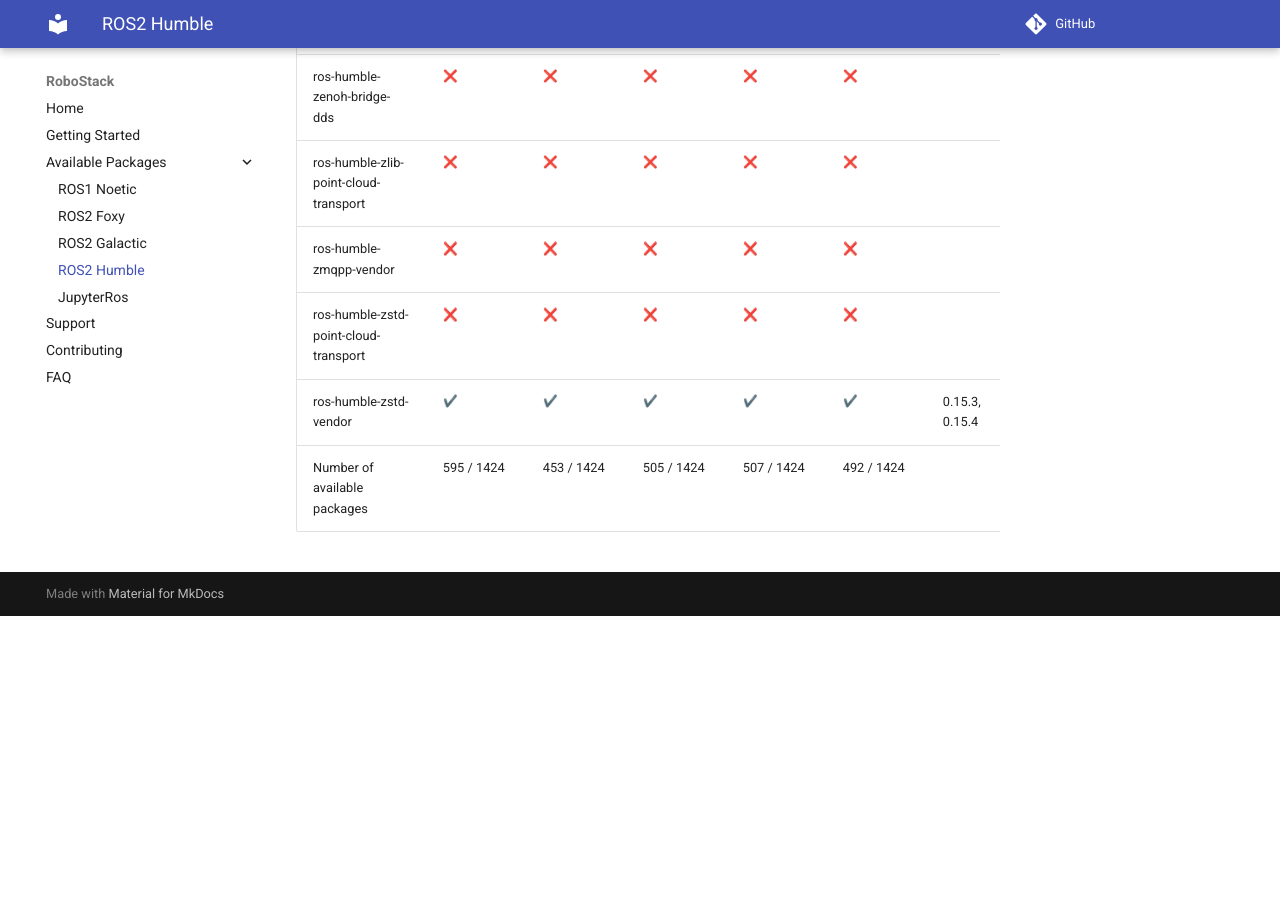
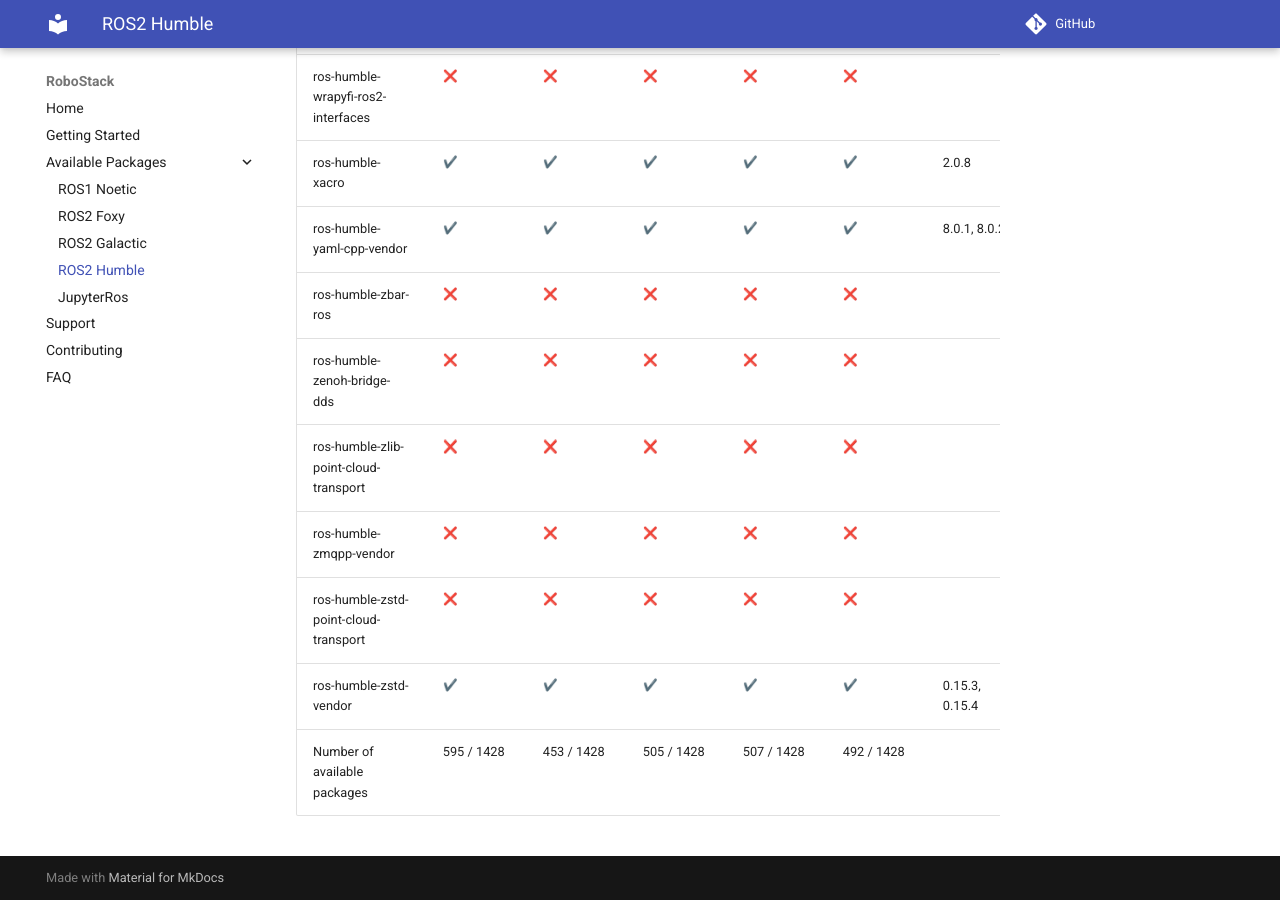
Before and after one commit to RoboStack/robostack.github.io, an MkDocs documentation site: the page built from docs/humble.md, in a window 1280 px wide and 900 px high, scrolled down 108064 px. Built offline with MkDocs 1.6.1 and Material for MkDocs 9.7.7, drawn with Linux system fonts in a browser that asks for light colours; emoji names are drawn with the system emoji font; comment, search, counter and statistics services are not loaded; before the commit the page ends 108680 px from its top, so only the background shows below that; some of the changed text lies outside the part shown.

Commit message:
Update tables

```diff
--- a/docs/humble.md
+++ b/docs/humble.md
@@ -1424,4 +1428,4 @@
 | ros-humble-zmqpp-vendor | :x: { data-sort='0' } | :x: { data-sort='0' } | :x: { data-sort='0' } | :x: { data-sort='0' } | :x: { data-sort='0' } |   |
 | ros-humble-zstd-point-cloud-transport | :x: { data-sort='0' } | :x: { data-sort='0' } | :x: { data-sort='0' } | :x: { data-sort='0' } | :x: { data-sort='0' } |   |
 | ros-humble-zstd-vendor | :heavy_check_mark: { data-sort='1' } | :heavy_check_mark: { data-sort='1' } | :heavy_check_mark: { data-sort='1' } | :heavy_check_mark: { data-sort='1' } | :heavy_check_mark: { data-sort='1' } | 0.15.3, 0.15.4  |
-| Number of available packages |  595 / 1424 | 453 / 1424 | 505 / 1424 | 507 / 1424 | 492 / 1424 |
+| Number of available packages |  595 / 1428 | 453 / 1428 | 505 / 1428 | 507 / 1428 | 492 / 1428 |
```
Also changed, not shown: other parts of docs/humble.md (+4 -0 lines).
